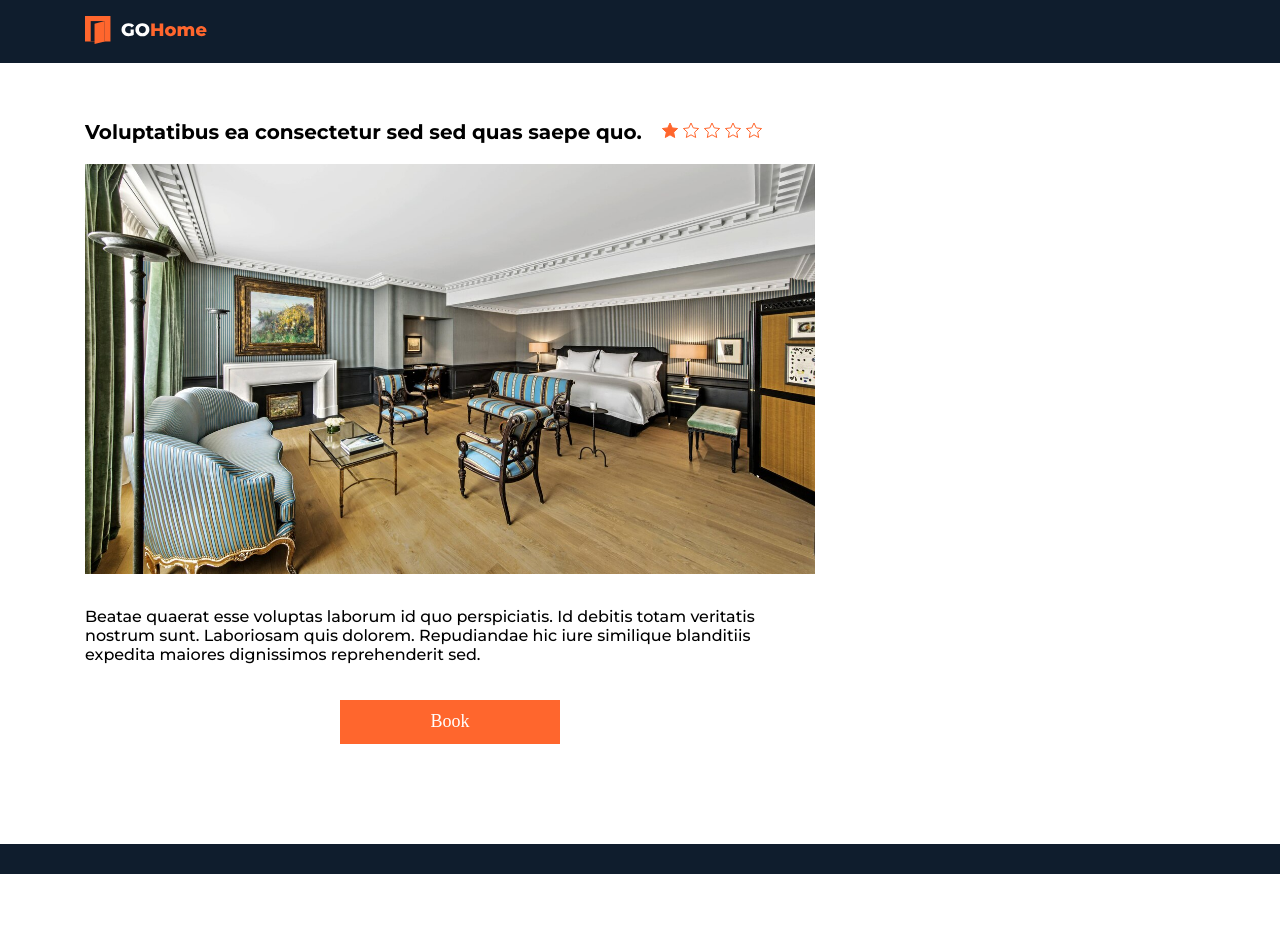
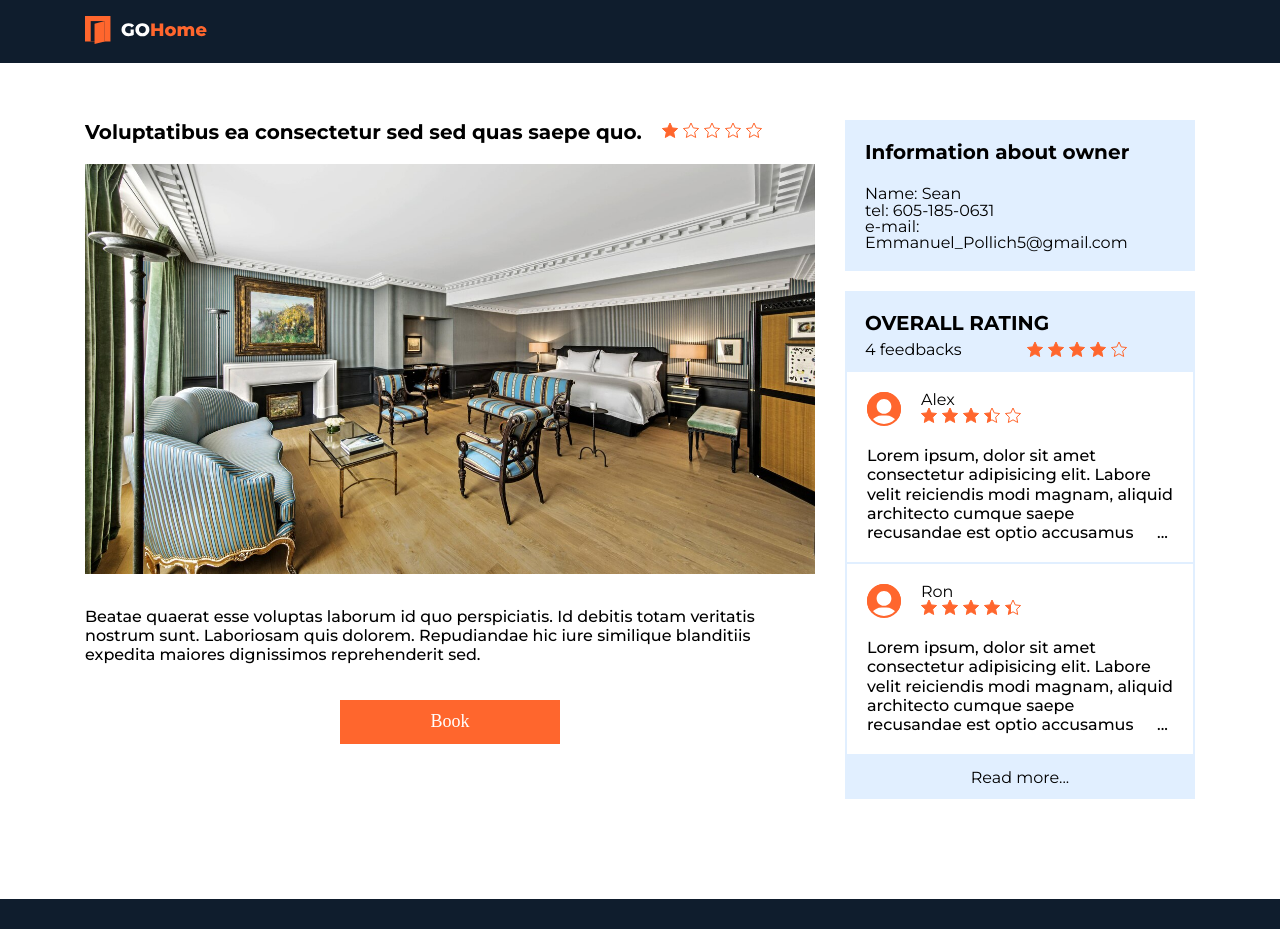
Before and after one commit to IgoryanDeltoro/my-first-vue-project, a Vue app: page /apartment/5f689a2c09b16000e9a2f479 in a window 1280 px wide. Before the commit the page ends 874 px from the top, so only its background shows below. Built offline with nearby package versions, Linux system fonts and the light colour scheme.

Commit message:
ADDED: components like reviews and owner

```diff
--- a/src/pages/ApartmentPage.vue
+++ b/src/pages/ApartmentPage.vue
@@ -1,7 +1,16 @@
 <template>
   <main>
     <Container>
-      <ApartmentMainInfo :apartment="apartment" />
+      <div class="apartment-page">
+        <ApartmentMainInfo :apartment="apartment" />
+        <div class="apartment-page__additional-info">
+          <ApartmentsOwner
+            class="apartment-page__owner"
+            :owner="apartment.owner"
+          />
+          <Reviews :reviews="reviews" />
+        </div>
+      </div>
     </Container>
   </main>
 </template>
@@ -10,14 +19,21 @@
 import Container from '../components/shared/Container.vue';
 import ApartmentMainInfo from '../components/apartment/ApartmentMainInfo.vue';
 import apartments from '../components/apartment/apartments';
-
+import ApartmentsOwner from '../components/apartment/ApartmentsOwner.vue';
+import Reviews from '../components/reviews/Reviews.vue';
+import reviews from '../components/reviews/reviews.json';
 export default {
   name: 'ApartmentPage',
   components: {
     Container,
     ApartmentMainInfo,
+    ApartmentsOwner,
+    Reviews,
   },
   computed: {
+    reviews() {
+      return reviews;
+    },
     apartment() {
       return apartments.find(
         apartment => apartment.id === this.$route.params.id
@@ -27,4 +43,20 @@ export default {
 };
 </script>
 
-<style lang="scss" scoped></style>
+<style lang="scss" scoped>
+.apartment-page {
+  display: flex;
+  align-items: flex-start;
+
+  &__owner{
+    margin-bottom: 20px;
+  }
+
+  &__additional-info {
+    margin-left: 30px;
+    max-width: 350px;
+    flex-grow: 0;
+    flex-shrink: 1;
+  }
+}
+</style>
```
